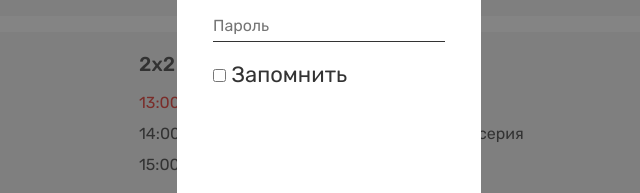
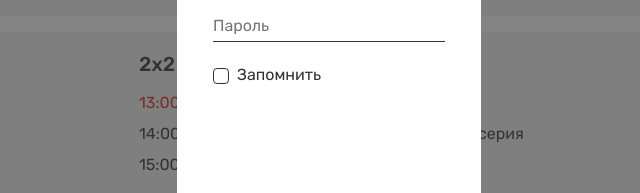
Before and after one commit to EndeZz/HTC-test-task, a plain HTML site: page index.html in a window 1280 px wide. Shown: the part 330-523 px from the top of the page, 311-951 px from the left. Drawn offline with Linux system fonts and the light colour scheme.

Commit message:
feat: add custom checkbox & fix some bugs

```diff
--- a/assets/scss/components/_modals.scss
+++ b/assets/scss/components/_modals.scss
@@ -13,8 +13,6 @@
     display: flex;
     align-items: center;
     justify-content: center;
-    padding: 30px 10px;
-
     flex-direction: column;
   }
 
@@ -55,13 +53,50 @@
     padding-bottom: 6px;
   }
 
+  &__text {
+    @include font_config(normal, 400, $font-size-16, 18.96px);
+  }
+
   &__label {
-    @include font_config(normal, 400, $font-size-16, 18.96px);
     align-self: flex-start;
 
     display: block;
     position: relative;
     cursor: pointer;
     font-size: 22px;
+
+    display: flex;
+    align-items: center;
+  }
+
+  &__remember {
+    display: none;
+
+    &:checked {
+      & + .modal__checkbox {
+        &:after {
+          background: url(/assets/img/Vector.svg) no-repeat;
+        }
+      }
+    }
+  }
+
+  &__checkbox {
+    position: relative;
+    display: block;
+    height: 16px;
+    width: 16px;
+    border: 1px solid #333333;
+    border-radius: 4px;
+    margin: 0 8px 0 0;
+
+    &::after {
+      content: '';
+      position: absolute;
+      top: 3px;
+      left: 2px;
+      right: 2px;
+      bottom: 2px;
+    }
   }
 }
--- a/index.html
+++ b/index.html
@@ -309,7 +309,6 @@
     </footer>
 
     <div class="modal" id="modal">
-      <div class="modal__bg"></div>
       <div class="modal__body">
         <div class="modal__content">
           <h2 class="modal__title">Вход</h2>
@@ -319,7 +318,7 @@
             <label for="auth-remember" class="modal__label">
               <input type="checkbox" name="Запомнить" id="auth-remember" class="modal__remember" />
               <span class="modal__checkbox"></span>
-              Запомнить
+              <span class="modal__text">Запомнить</span>
             </label>
           </form>
           <button class="button nav__sign-in" id="btn_sign-in">Войти</button>
```
Also changed, not shown: assets/css/style.css.
